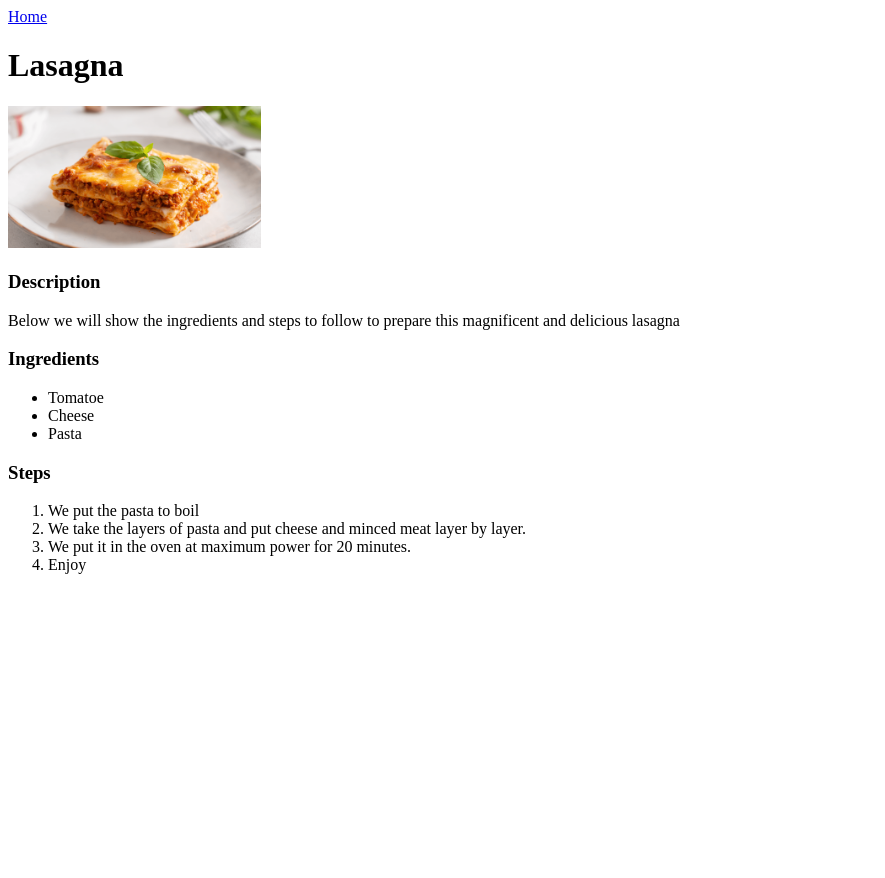
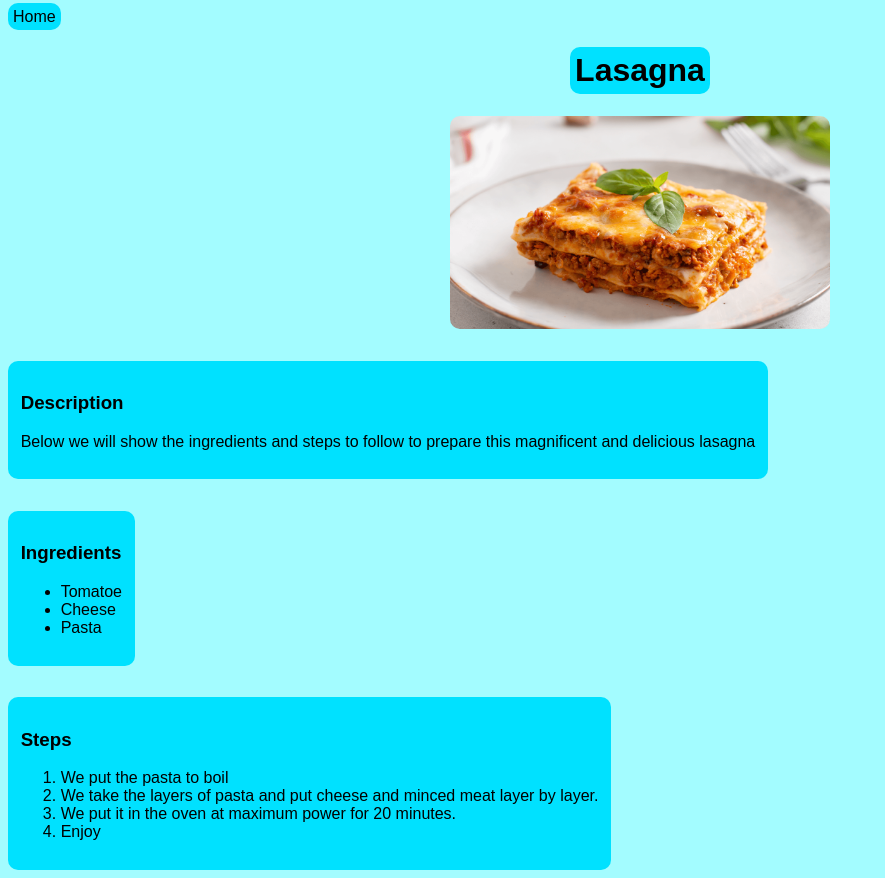
Before and after one commit to zire98/odin_recipes, a plain HTML site: page recipes/lasagna.html in a window 1280 px wide. Shown: the whole page, without its empty margins (0-885 px from the left). Before the commit the page ends 800 px from the top, so only its background shows below. Drawn offline with Linux system fonts and the light colour scheme.

Commit message:
Adding CSS
Adding simple CSS to practice

```diff
--- /dev/null
+++ b/recipes-style/style.css
@@ -0,0 +1,41 @@
+body {
+    background-color: rgb(163, 252, 255);
+    font-family: Arial, Helvetica, sans-serif;
+}
+
+.divTitle {
+    text-align: center;
+}
+
+.title {
+    display: inline-block;
+    background-color: rgb(0, 225, 255);
+    border-radius: 10px;
+    padding: 5px;
+}
+
+.link {
+    text-decoration: none;
+    color: black;
+    background-color: rgb(0, 225, 255);
+    border-radius: 10px;
+    padding: 5px;
+}
+
+.link:hover{
+    background-color: rgb(0, 157, 255);
+}
+
+img {
+    display: block;
+    margin: auto;
+    border-radius: 10px;
+}
+
+.content {
+    background-color: rgb(0, 225, 255);
+    width: fit-content;
+    border-radius: 10px;
+    margin-top: 2.5%;
+    padding: 1%;
+}
--- a/recipes/lasagna.html
+++ b/recipes/lasagna.html
@@ -4,24 +4,33 @@
     <meta charset="UTF-8">
     <meta name="viewport" content="width=device-width, initial-scale=1.0">
     <title>Document</title>
+    <link rel="stylesheet" href="../recipes-style/style.css">
 </head>
 <body>
-    <a href="../index.html">Home</a>
+    <a class="link" href="../index.html">Home</a>
 
-    <h1>Lasagna</h1>
+    <div class="divTitle">
+        <h1 class="title">Lasagna</h1>
+    </div>
 
-    <img src="../images/lasagna.png" alt="Image of lasagna" style="width: 20%; height: 20%;"/>
 
+    <img src="../images/lasagna.png" alt="Image of lasagna" style="width: 30%; height: 30%;"/>
+
+    <div class="content">
         <h3>Description</h3>
         <p>Below we will show the ingredients and steps to follow to prepare this magnificent and delicious lasagna</p>
+    </div>
 
+    <div class="content">
         <h3>Ingredients</h3>
         <ul>
             <li>Tomatoe</li>
             <li>Cheese</li>
             <li>Pasta</li>
         </ul>
+    </div>
 
+    <div class="content">
         <h3>Steps</h3>
         <ol>
             <li>We put the pasta to boil</li>
@@ -29,5 +38,7 @@
             <li>We put it in the oven at maximum power for 20 minutes.</li>
             <li>Enjoy</li>
         </ol>
+    </div>
+
 
 </html>
```
Also changed, not shown: index.html (+6 -2 lines). Lines whose indentation alone changed are shown as unchanged.
